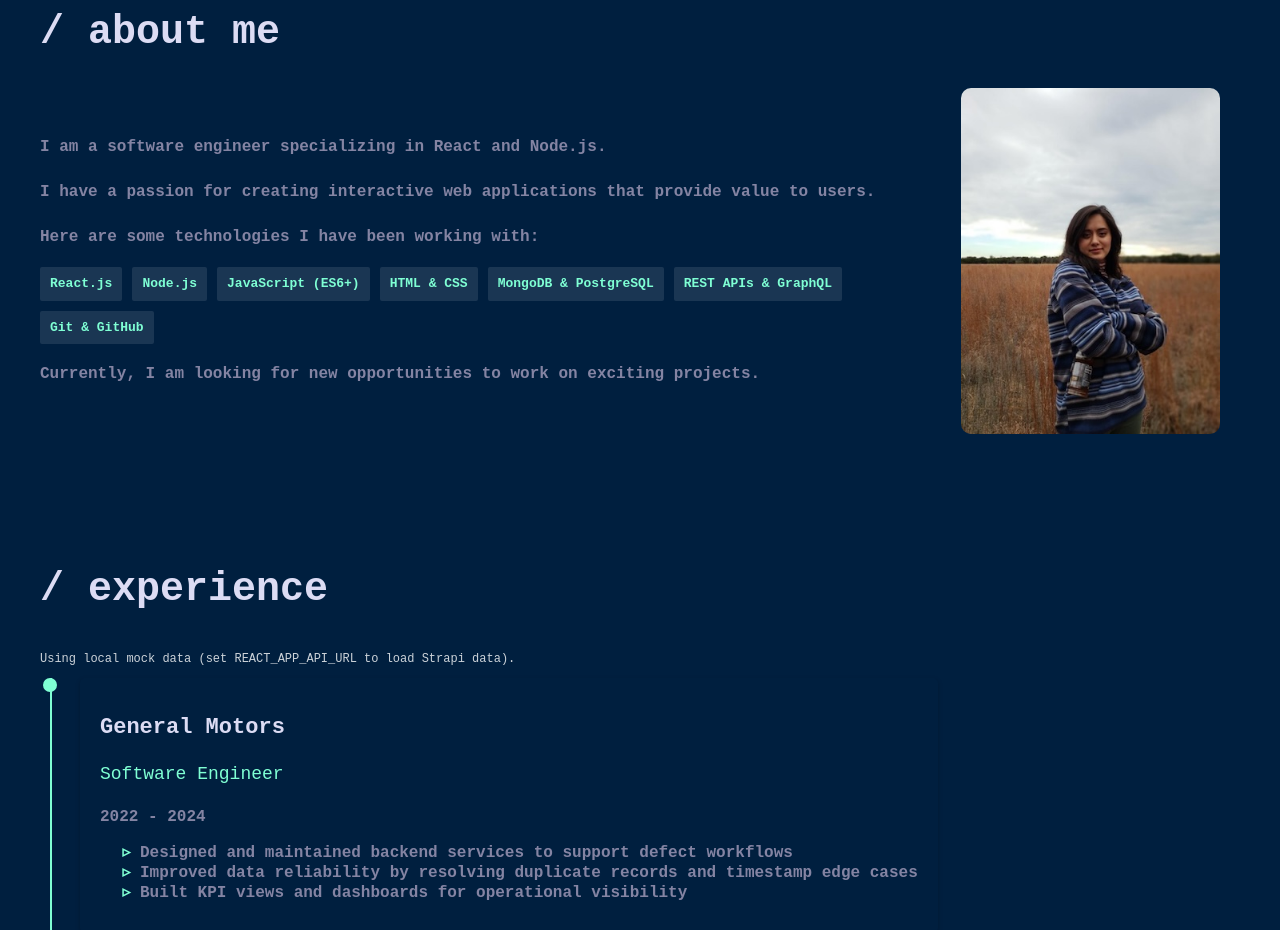
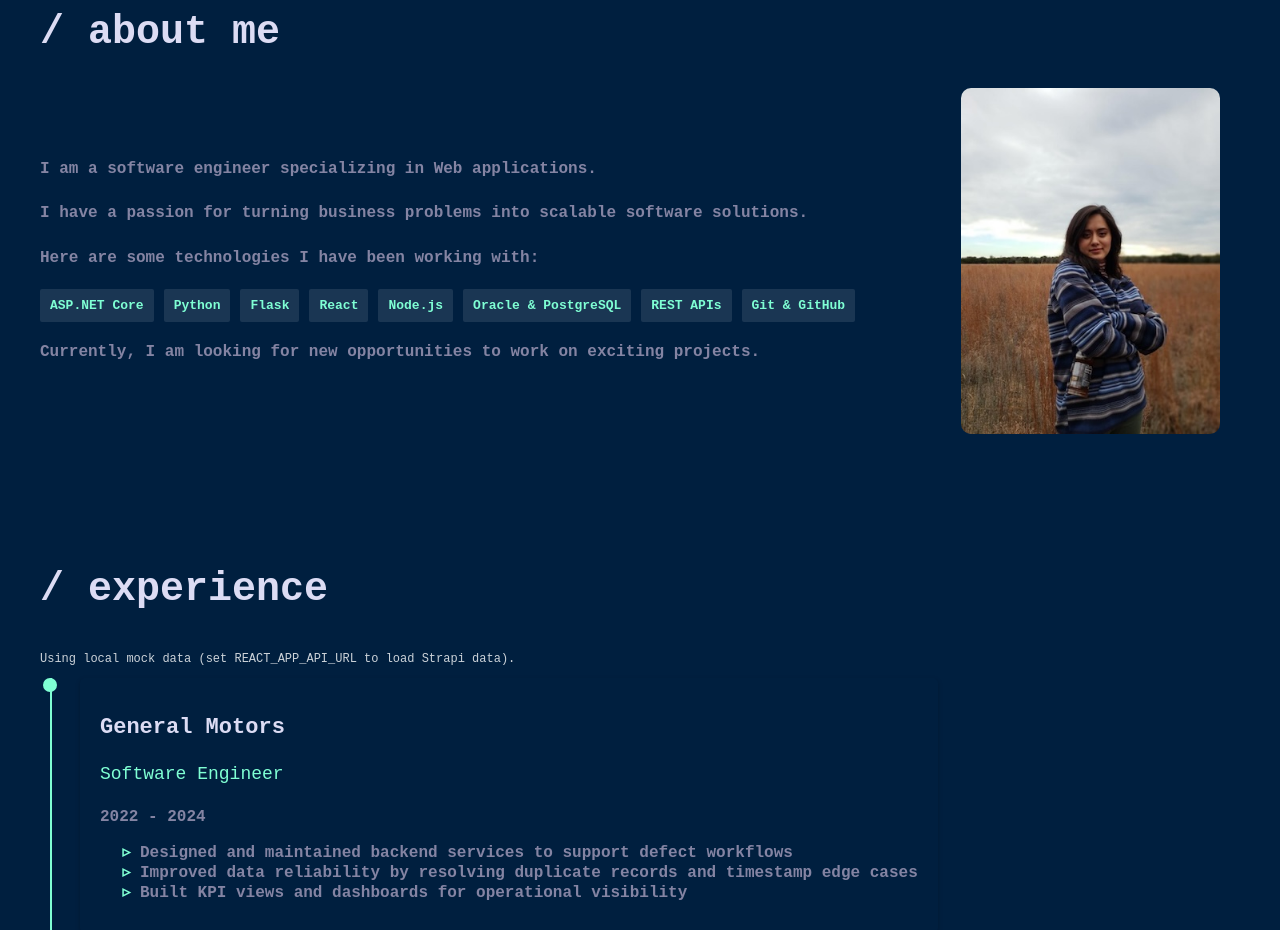
Before and after one commit to pikaachi/my-portfolio, a React (Create React App) app: page / in a window 1280 px wide. Shown: the part 880-1810 px from the top of the page. Built offline with nearby package versions, Linux system fonts and the light colour scheme; no server answers.

Commit message:
changed about

```diff
--- a/src/pages/About.js
+++ b/src/pages/About.js
@@ -8,17 +8,18 @@ const About = () => {
       <h2>/ about me</h2>
       <div className="about-content">
         <div className="about-text-container">
-          <p>I am a software engineer specializing in React and Node.js.</p>
-          <p>I have a passion for creating interactive web applications that provide value to users.</p>
+          <p>I am a software engineer specializing in Web applications.</p>
+          <p>I have a passion for turning business problems into scalable software solutions.</p>
           <p>Here are some technologies I have been working with:</p>
           {/* Skills List */}
           <ul className="skills-list">
-            <li>React.js</li>
+            <li>ASP.NET Core</li>
+            <li>Python</li>
+            <li>Flask</li>
+            <li>React</li>
             <li>Node.js</li>
-            <li>JavaScript (ES6+)</li>
-            <li>HTML & CSS</li>
-            <li>MongoDB & PostgreSQL</li>
-            <li>REST APIs & GraphQL</li>
+            <li>Oracle & PostgreSQL</li>
+            <li>REST APIs</li>
             <li>Git & GitHub</li>
           </ul>
 
```
